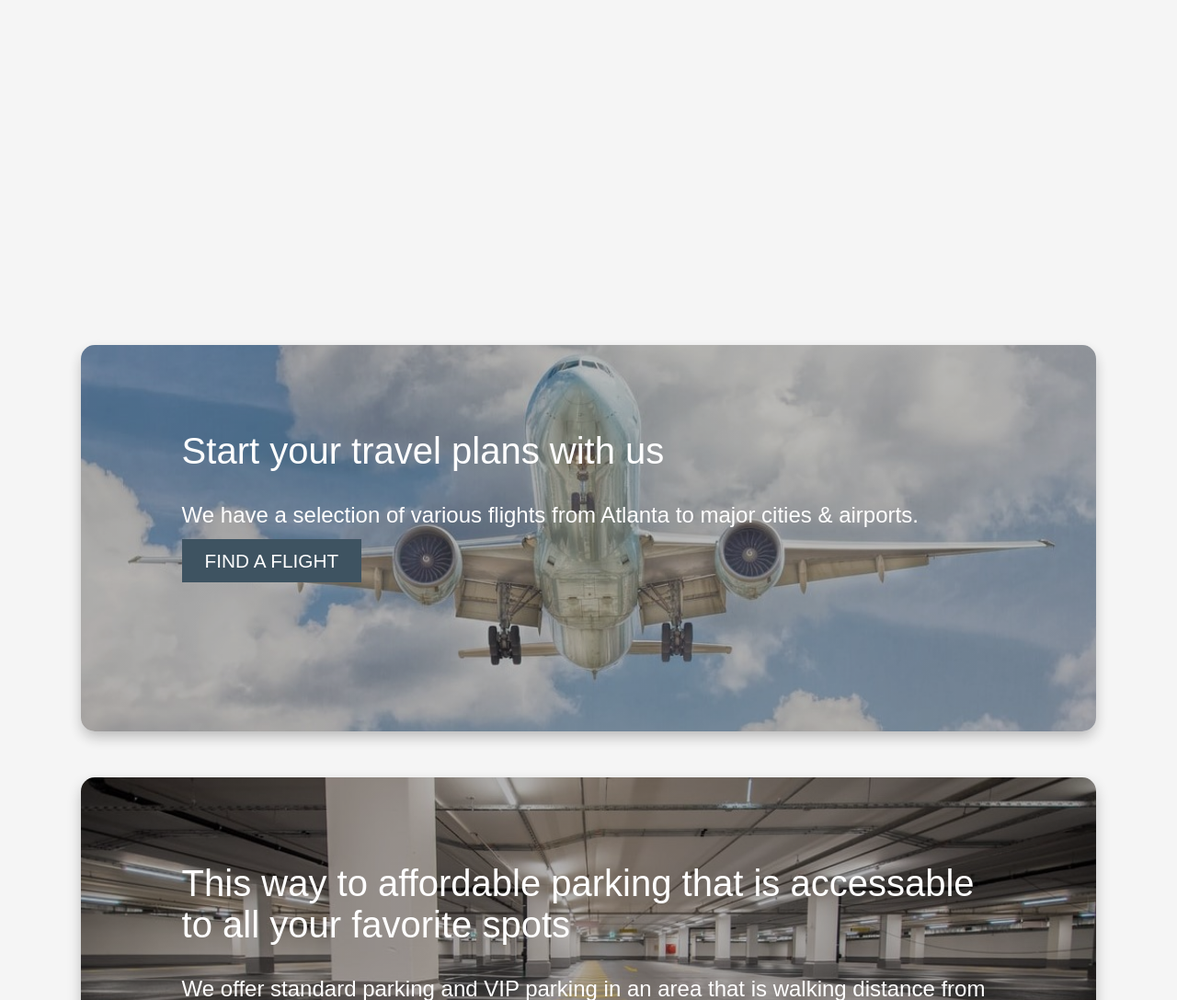
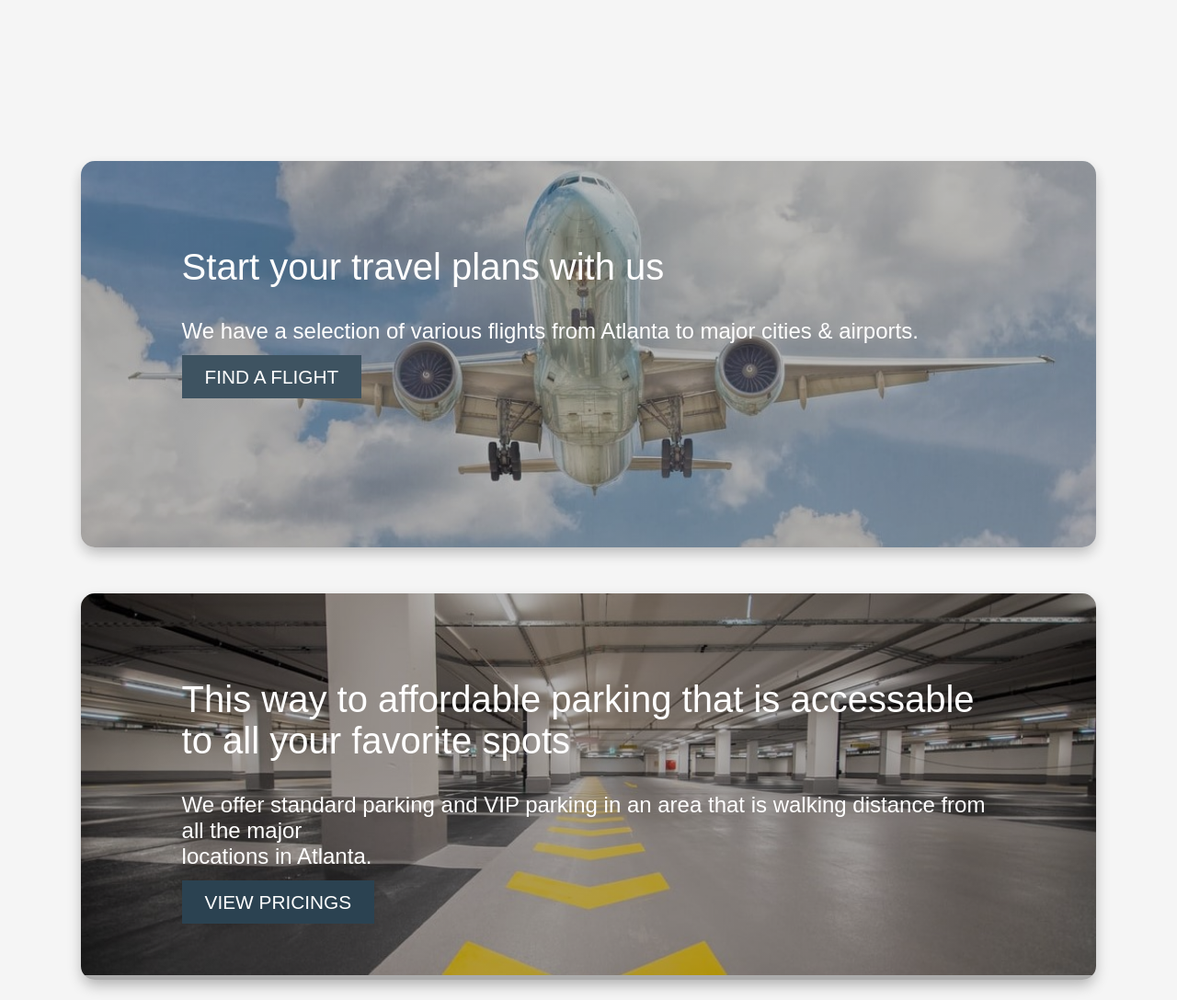
Before and after one commit to priscillaam/webdevproj4, a PHP site: page /src/index.html in a window 1280 px wide. Shown: the part 620-1707 px from the top of the page at 92% size. Run offline with PHP 8.4, Linux system fonts and the light colour scheme.

Commit message:
Update style.css

```diff
--- a/css/style.css
+++ b/css/style.css
@@ -98,7 +98,7 @@ h1, a, p{
   display: block;
   width: 70%;
   height: 300px;
-  margin-top: 850px;
+  margin-top: 650px;
   margin-left: auto;
   margin-right: auto;
   box-shadow: 0 7px 16px -2px rgba(0,0,0,.3);
```
